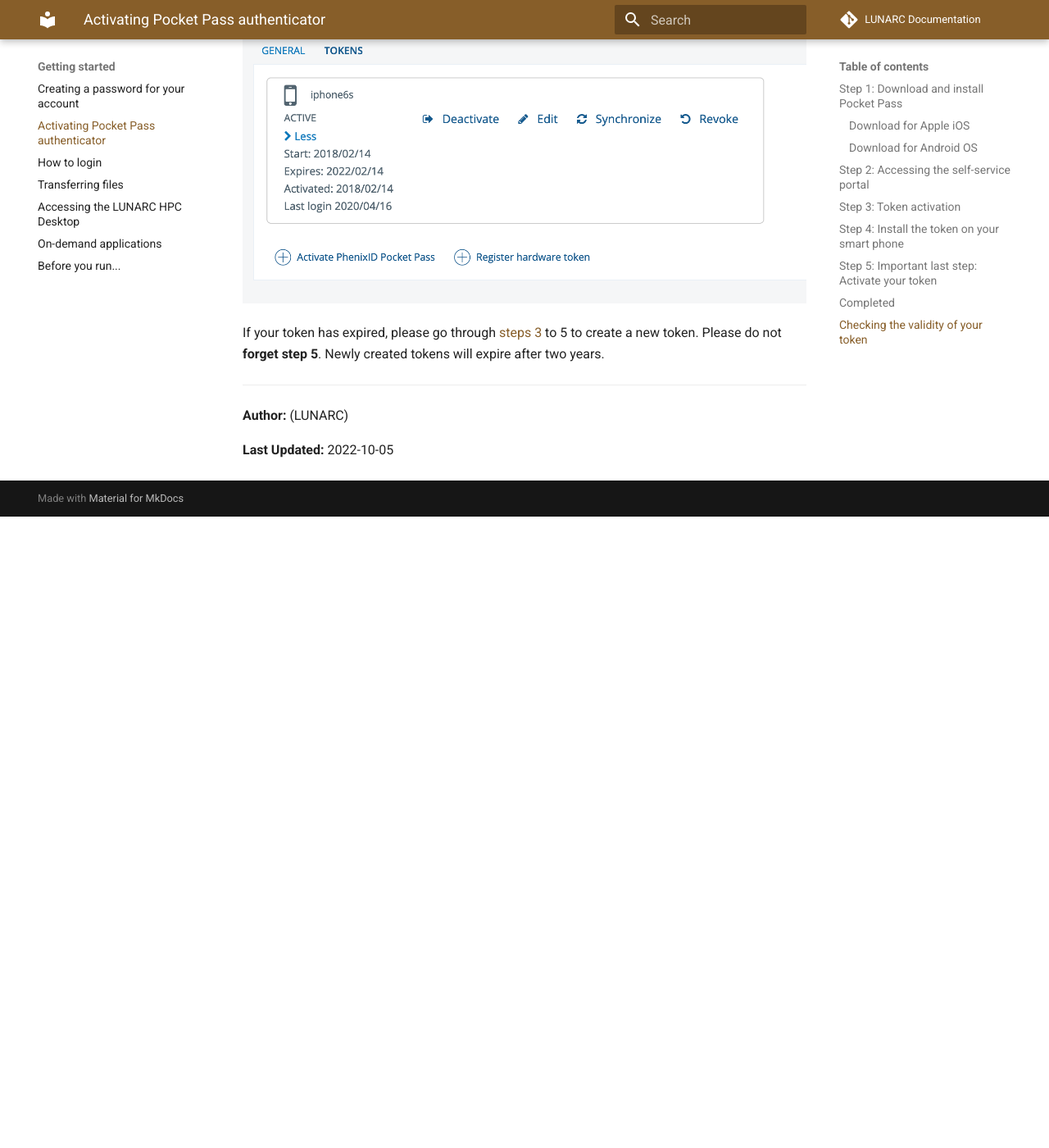
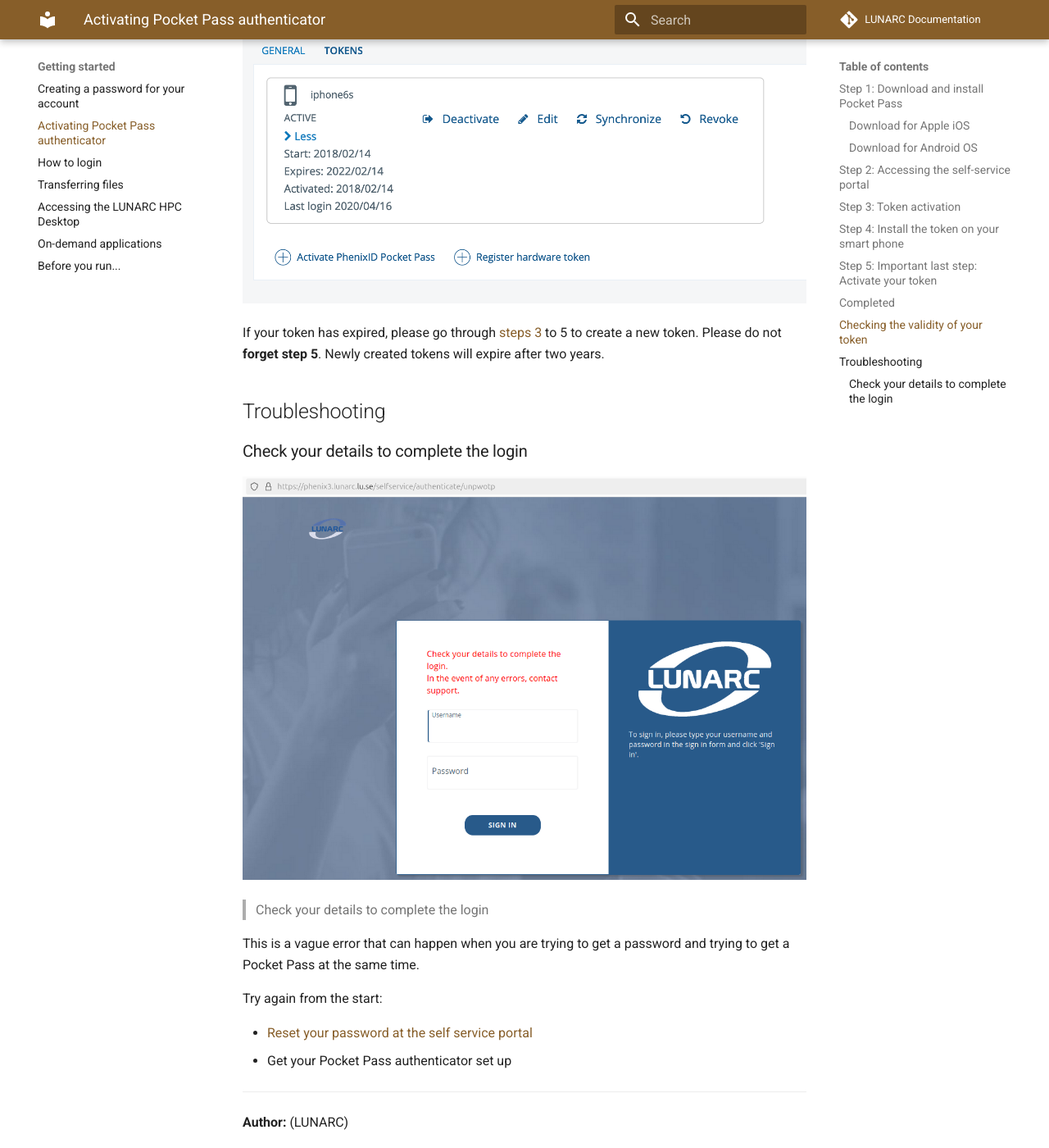
Before and after one commit to lunarc/lunarc_docs, an MkDocs documentation site: the page built from docs/getting_started/authenticator_howto.md, in a window 1280 px wide and 1400 px high, scrolled down 7083 px. Shown: the whole window at 82% size. Built offline with MkDocs 1.6.1 and Material for MkDocs 9.7.7, drawn with Linux system fonts in a browser that asks for light colours; comment, search, counter and statistics services are not loaded; before the commit the page ends 7713 px from its top, so only the background shows below that.

Commit message:
Add troubleshooting at 'Activating Pocket Pass authenticator', fix #32

```diff
--- a/docs/getting_started/authenticator_howto.md
+++ b/docs/getting_started/authenticator_howto.md
@@ -89,6 +89,22 @@
 
 If your token has expired, please go through [steps 3](#step-3-token-activation) to 5 to create a new token.  Please do not **forget step 5**.  Newly created tokens will expire after two years.
 
+## Troubleshooting
+
+### Check your details to complete the login
+
+![Phenix error: Check your details to complete the login](phenix_error_vague.png)
+
+> Check your details to complete the login
+
+This is a vague error that can happen when you are trying to get a password
+and trying to get a Pocket Pass at the same time.
+
+Try again from the start:
+
+- [Reset your password at the self service portal](https://phenix3.lunarc.lu.se/pss)
+- Get your Pocket Pass authenticator set up
+
 ---
 
 **Author:**
```
Also changed, not shown: docs/getting_started/phenix_error_vague.png (added).
